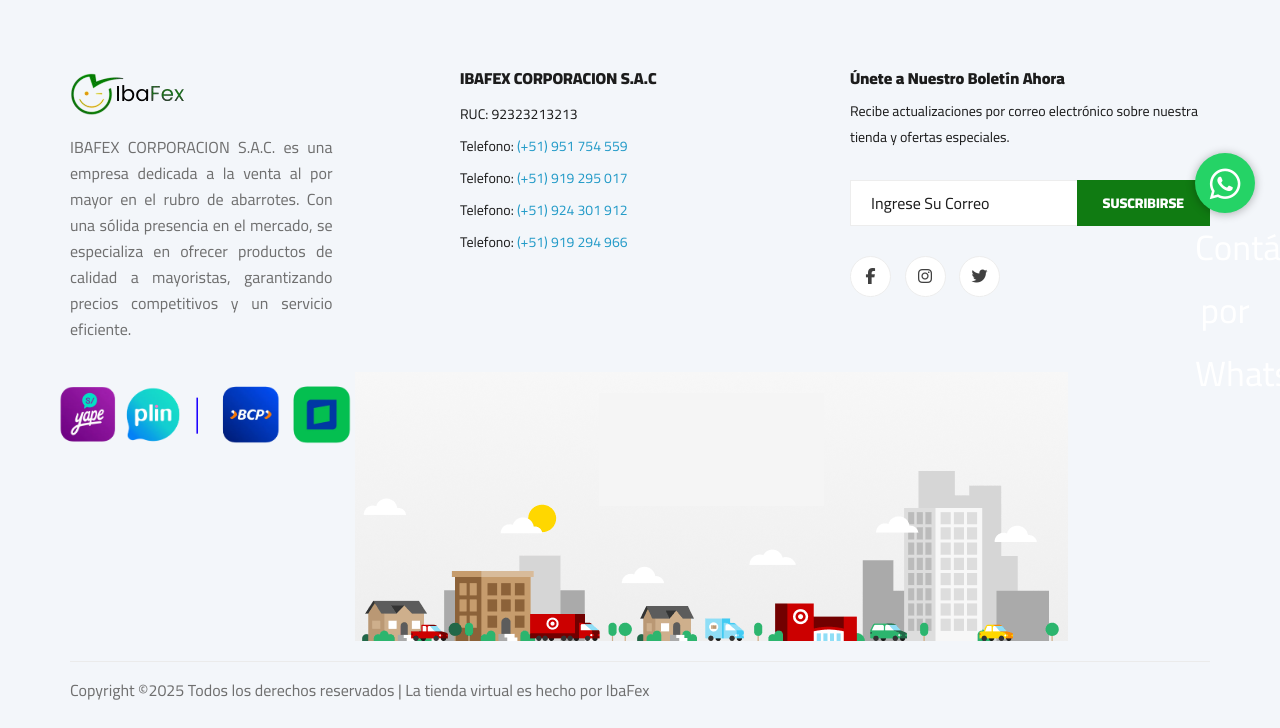
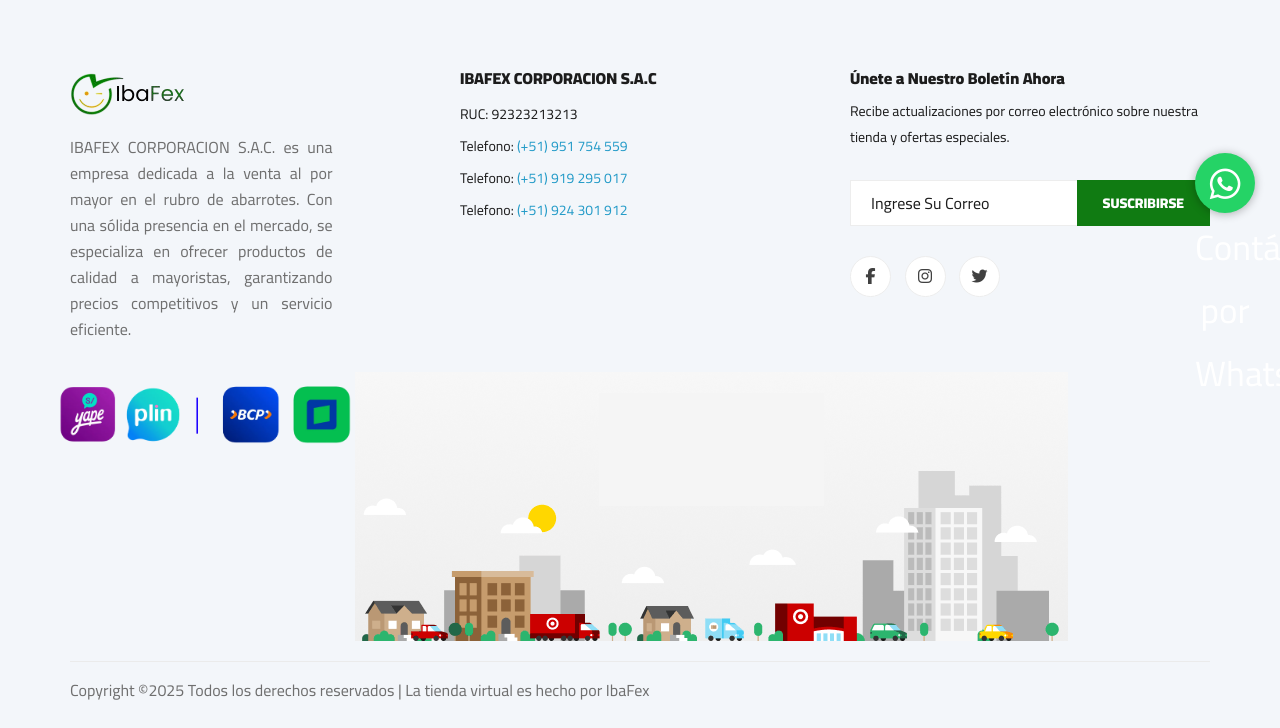
Before and after one commit to GroverAEP/landing_page_iba, a Django app: template products/templates/shop-grid.html in a window 1280 px wide. Shown: the part 562-1290 px from the top of the page. Run offline with Django 3.2, Linux system fonts and the light colour scheme; the template is opened without the code that fills it, so the values that code supplies are empty; some libraries are stand-ins or nearby versions.

Commit message:
regresando al commit que si funciono

```diff
--- a/products/templates/footer.html
+++ b/products/templates/footer.html
@@ -24,7 +24,7 @@
                         <li><a href="#">Telefono: <span class="number_style">(+51) 951 754 559</span></a></li>
                         <li><a href="#">Telefono: <span class="number_style">(+51) 919 295 017</span></a></li>
                         <li><a href="#">Telefono: <span class="number_style">(+51) 924 301 912</span></a></li>
-                        <li><a href="#">Telefono: <span class="number_style">(+51) 919 294 966</span></a></li>
+                        {% comment %} <li><a href="#">Telefono: <span class="number_style">(+51) 919 294 966</span></a></li> {% endcomment %}
                     </ul>
 
                 </div>
```
